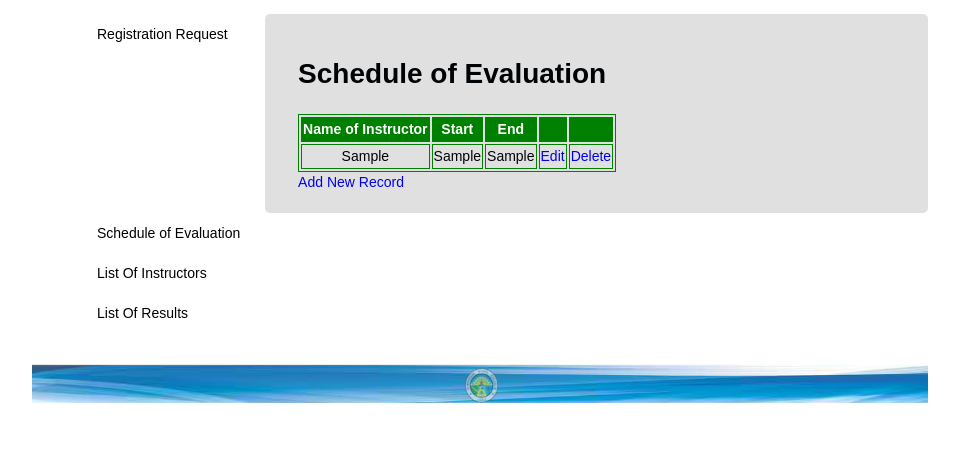
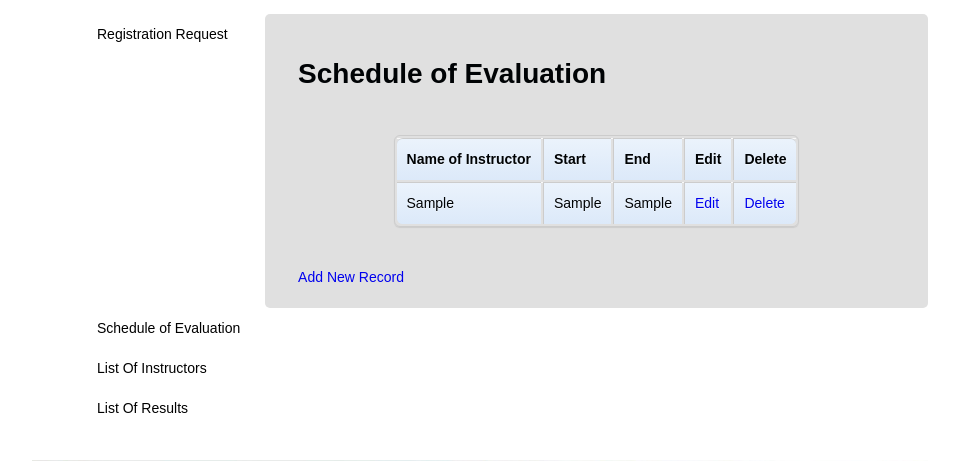
Before and after one commit to lhon058/thesis, a PHP site: page /Admin-Page/evaluation-schedule.php in a window 1280 px wide. Shown: the part 166-627 px from the top of the page, without its empty margins (160-1119 px from the left). Run offline with PHP 8.4, Linux system fonts and the light colour scheme; tables that the repository leaves empty or names only in its code hold one stand-in row (values such as "Sample post").

Commit message:
table design ini evaluation schedule edited

```diff
--- a/Admin-Page/evaluation-schedule.php
+++ b/Admin-Page/evaluation-schedule.php
@@ -32,16 +32,18 @@
                                 if ($result->num_rows > 0)
                                 {
                                         // display records in a table
-                                        echo "<table >";
+                                        echo "<table class='bordered'>";
 
                                         // set table headers
-                                        echo "<tr>
-                                        <th>Name of Instructor</th>
-                                        <th>Start</th>
-                                        <th>End</th>
-                                        <th></th>
-                                        <th></th>
-                                        </tr>";
+                                        echo "<thead>
+                                                <tr>
+                                                <th>Name of Instructor</th>
+                                                <th>Start</th>
+                                                <th>End</th>
+                                                <th>Edit</th>
+                                                <th>Delete</th>
+                                                </tr>
+                                            <thead>";
 
                                         while ($row = $result->fetch_object())
                                         {
--- a/Admin-Page/style.css
+++ b/Admin-Page/style.css
@@ -103,15 +103,6 @@ margin:2% auto;
 width: 100%;
 clear: both;
 }
-table, td, th {
-   border: 1px solid green;
-   text-align: center;
-}
-
-th {
-    background-color: green;
-    color: white;
-}
 ul#menu {
     padding: 0;
 }
@@ -131,3 +122,78 @@ ul#menu li a {
 ul#menu li a:hover {
     background-color: #0a8d84;
 }
+.bordered {
+	margin: 40px auto;
+    border: solid #ccc 1px;
+    -moz-border-radius: 6px;
+    -webkit-border-radius: 6px;
+    border-radius: 6px;
+    -webkit-box-shadow: 0 1px 1px #ccc;
+    -moz-box-shadow: 0 1px 1px #ccc;
+    box-shadow: 0 1px 1px #ccc;
+}
+
+.bordered tr:hover {
+    background: #fbf8e9;
+    -o-transition: all 0.1s ease-in-out;
+    -webkit-transition: all 0.1s ease-in-out;
+    -moz-transition: all 0.1s ease-in-out;
+    -ms-transition: all 0.1s ease-in-out;
+    transition: all 0.1s ease-in-out;
+}
+
+.bordered td, .bordered th {
+    border-left: 1px solid #ccc;
+    border-top: 1px solid #ccc;
+    padding: 10px;
+    text-align: left;
+}
+
+.bordered tr {
+    background-color: #dce9f9;
+    background-image: -webkit-gradient(linear, left top, left bottom, from(#ebf3fc), to(#dce9f9));
+    background-image: -webkit-linear-gradient(top, #ebf3fc, #dce9f9);
+    background-image:    -moz-linear-gradient(top, #ebf3fc, #dce9f9);
+    background-image:     -ms-linear-gradient(top, #ebf3fc, #dce9f9);
+    background-image:      -o-linear-gradient(top, #ebf3fc, #dce9f9);
+    background-image:         linear-gradient(top, #ebf3fc, #dce9f9);
+    -webkit-box-shadow: 0 1px 0 rgba(255,255,255,.8) inset;
+    -moz-box-shadow:0 1px 0 rgba(255,255,255,.8) inset;
+    box-shadow: 0 1px 0 rgba(255,255,255,.8) inset;
+    border-top: none;
+    text-shadow: 0 1px 0 rgba(255,255,255,.5);
+}
+
+.bordered td:first-child, .bordered th:first-child {
+    border-left: none;
+}
+
+.bordered th:first-child {
+    -moz-border-radius: 6px 0 0 0;
+    -webkit-border-radius: 6px 0 0 0;
+    border-radius: 6px 0 0 0;
+}
+
+.bordered th:last-child {
+    -moz-border-radius: 0 6px 0 0;
+    -webkit-border-radius: 0 6px 0 0;
+    border-radius: 0 6px 0 0;
+}
+
+.bordered th:only-child{
+    -moz-border-radius: 6px 6px 0 0;
+    -webkit-border-radius: 6px 6px 0 0;
+    border-radius: 6px 6px 0 0;
+}
+
+.bordered tr:last-child td:first-child {
+    -moz-border-radius: 0 0 0 6px;
+    -webkit-border-radius: 0 0 0 6px;
+    border-radius: 0 0 0 6px;
+}
+
+.bordered tr:last-child td:last-child {
+    -moz-border-radius: 0 0 6px 0;
+    -webkit-border-radius: 0 0 6px 0;
+    border-radius: 0 0 6px 0;
+}
```
